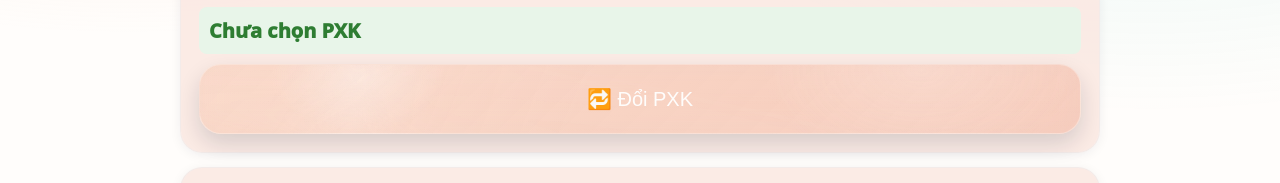
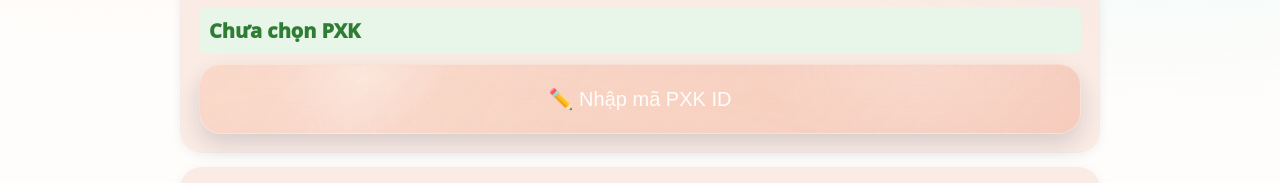
Before and after one commit to mthudangn/tm-qrscan-ui, a plain HTML site: page index.html in a window 1280 px wide. Shown: the part 351-534 px from the top of the page. Drawn offline with Linux system fonts and the light colour scheme.

Commit message:
Update index.html

```diff
--- a/index.html
+++ b/index.html
@@ -844,7 +844,7 @@
     </div>
 
     <button class="btn secondary" style="margin-top:10px;" onclick="changePxk_()">
-      🔁 Đổi PXK
+      ✏️ Nhập mã PXK ID
     </button>
   </div>
 
```
